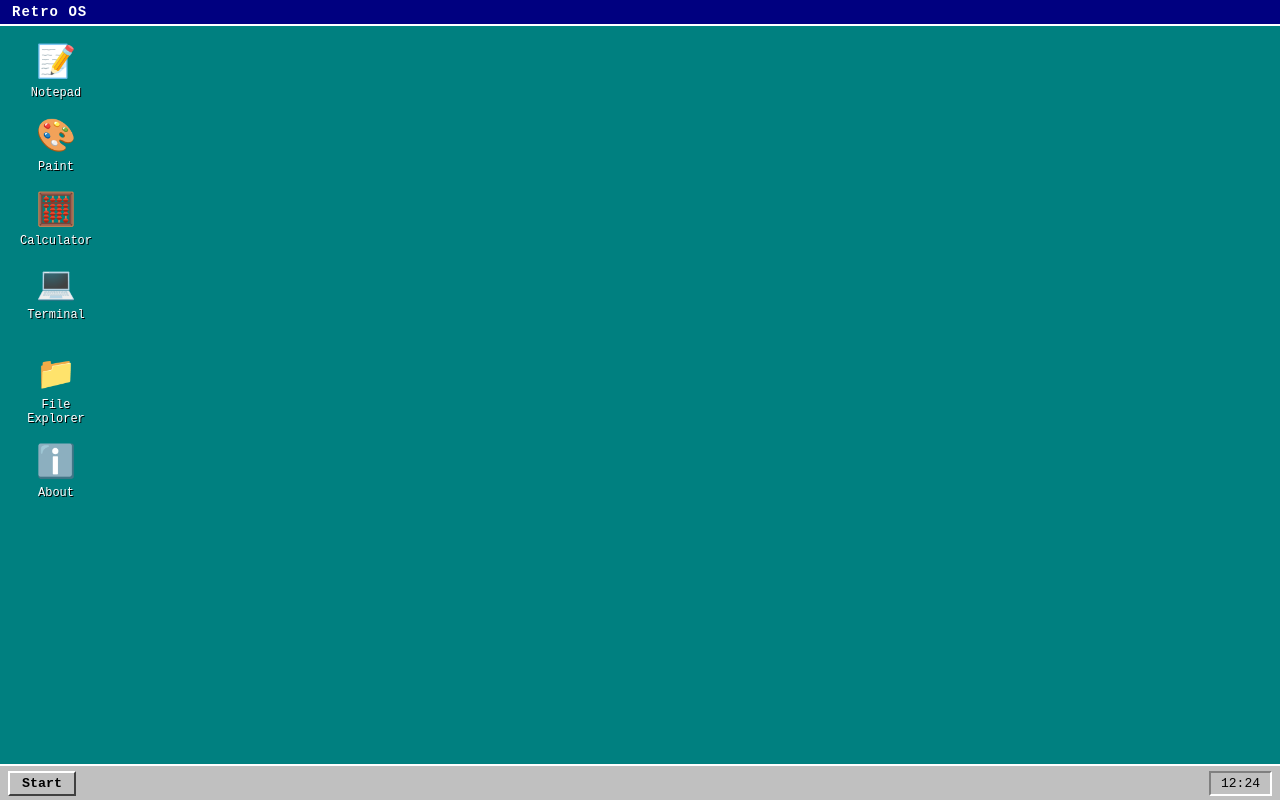
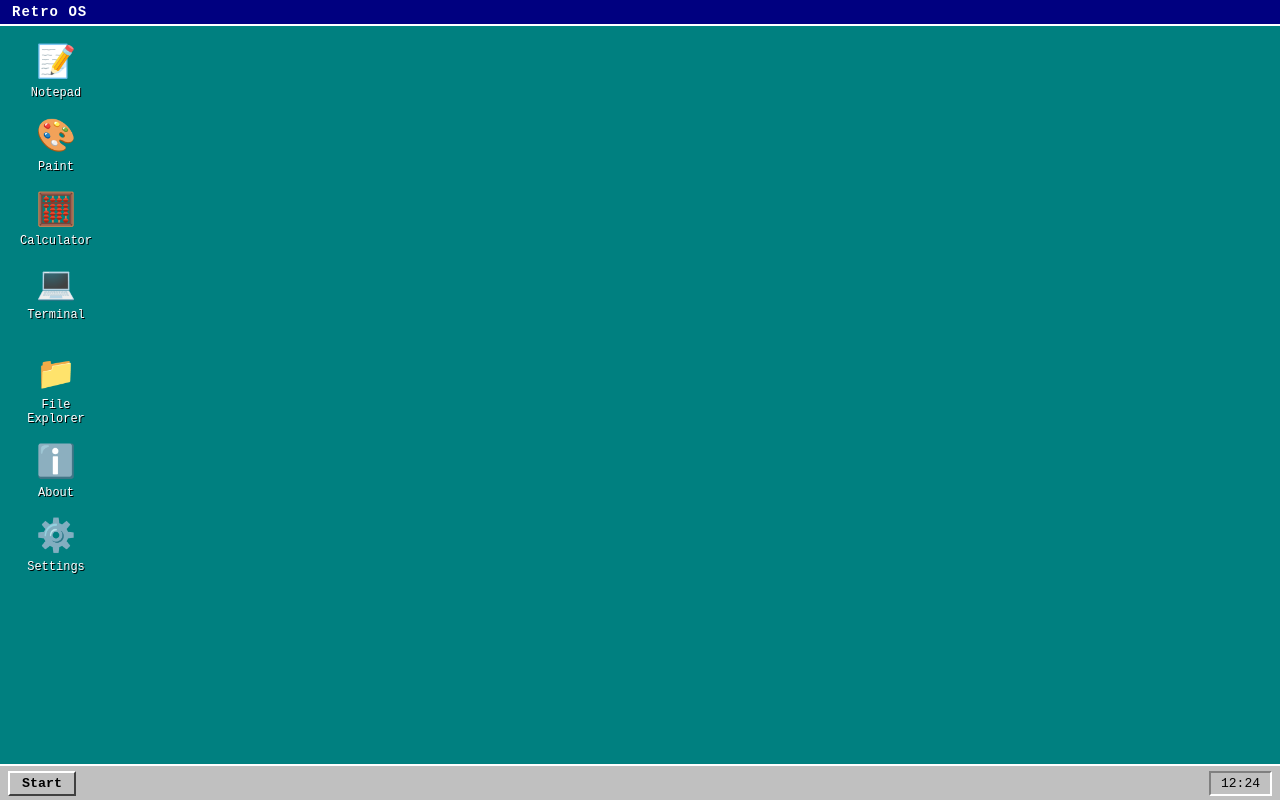
Before and after one commit to gebrann/retro-os, a plain HTML site: page index.html in a window 1280 px wide. Drawn offline with Linux system fonts and the light colour scheme.

Commit message:
idk, minor changes

```diff
--- a/index.html
+++ b/index.html
@@ -36,6 +36,10 @@
             <button class="icon" data-app="about">
                 <span class="icon-box">ℹ️</span>
                 <span class="icon-label">About</span>
+            </button>
+            <button class="icon" data-app="settings">
+                <span class="icon-box">⚙️</span>
+                <span class="icon-label">Settings</span>
             </button>
         </div>
 
@@ -173,6 +177,8 @@
     <button class="start-item" data-app="notepad">📝 Notepad</button>
     <button class="start-item" data-app="paint">🎨 Paint</button>
     <button class="start-item" data-app="calc">🧮 Calculator</button>
+    <button class="start-item" data-app="about">ℹ️ About</button>
+    <button class="start-item" data-app="explorer">📁 File Explorer</button>
     <button class="start-item" data-app="settings">⚙️ Settings</button>
     <button class="start-item" data-app="terminal">💻 Terminal</button>
 </div>
```
